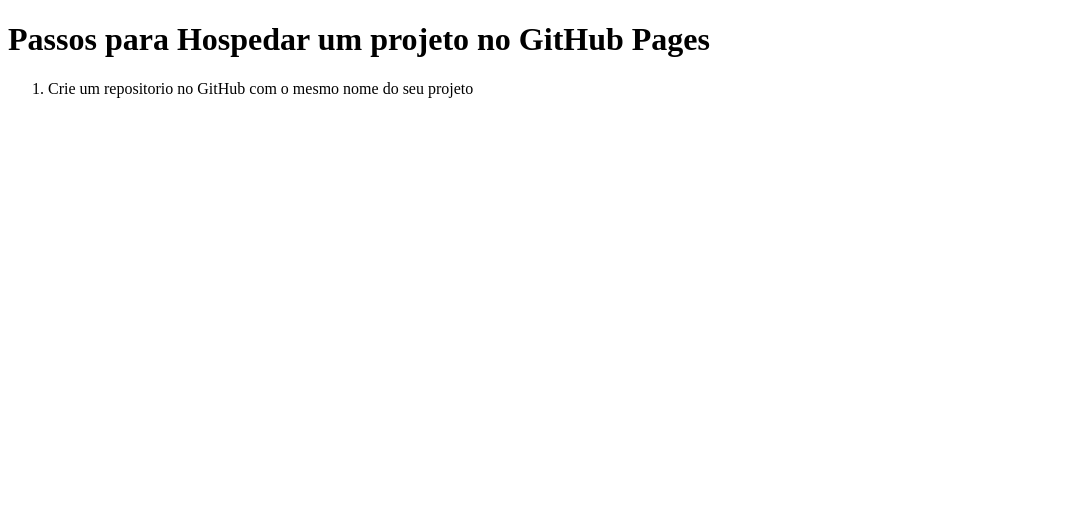
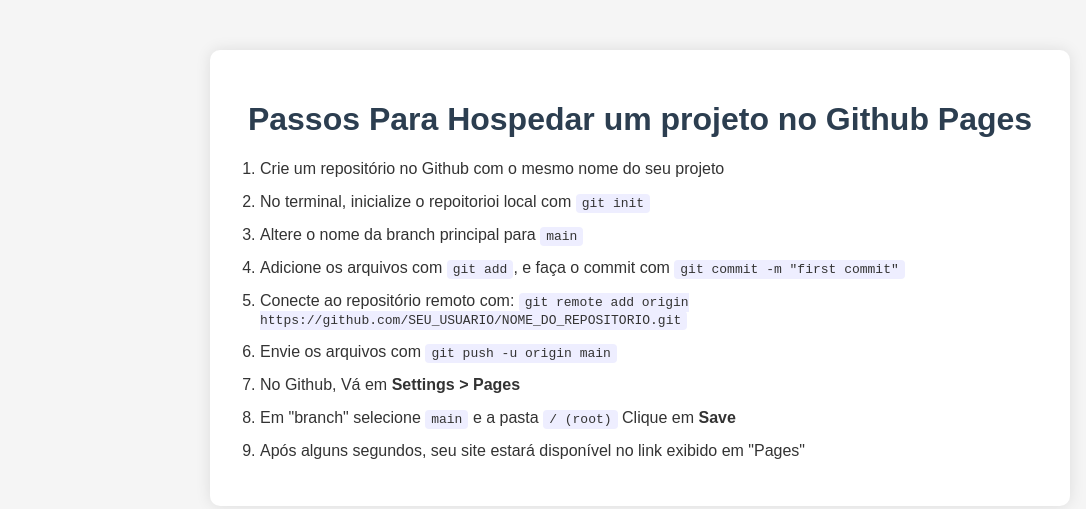
Before and after one commit to giodios/repositorio-2, a plain HTML site: page index.html in a window 1280 px wide. Shown: the whole page, without its empty margins (0-1086 px from the left). Drawn offline with Linux system fonts and the light colour scheme.

Commit message:
fiz algo que não sei o que

```diff
--- a/index.html
+++ b/index.html
@@ -4,15 +4,29 @@
     <meta charset="UTF-8">
     <meta name="viewport" content="width=device-width, initial-scale=1.0">
     <title>Document</title>
+    <link rel="stylesheet" href="style.css">
 </head>
 <body>
-    <main> <h1>Passos para Hospedar um projeto no GitHub Pages</h1>
-        <ol>
+
+</body>
+</html><body>
+    <main>
+         <h1>Passos Para Hospedar um projeto no Github Pages</h1>
+    <ol>
+        <li>Crie um repositório no Github com o mesmo nome do seu projeto</li>
+        <li>No terminal, inicialize o repoitorioi local com <code>git init</code></li>
+        <li>Altere o nome da branch principal para <code>main</code></li>
+        <li>Adicione os arquivos com <code>git add</code>, e faça o commit com <code>git commit -m "first commit"</code></li>
+        <li>Conecte ao repositório remoto com:
+           <code> git remote add origin https://github.com/SEU_USUARIO/NOME_DO_REPOSITORIO.git</code>
+        </li>
+        <li>Envie os arquivos com <code>git push -u origin main</code></li>
+        <li>No Github, Vá em <b>Settings > Pages</b></li>
+        <li>Em "branch" selecione <code>main</code> e a pasta <code>/ (root)</code> Clique em <b>Save</b></li>
+        <li>Após alguns segundos, seu site estará disponível no link exibido em "Pages"</li>
+    </ol>
 
 
-    <li> Crie um repositorio no GitHub com o mesmo nome do seu projeto </ol>
-</ol>
-</main>
-
+    </main>
 </body>
 </html>
```
